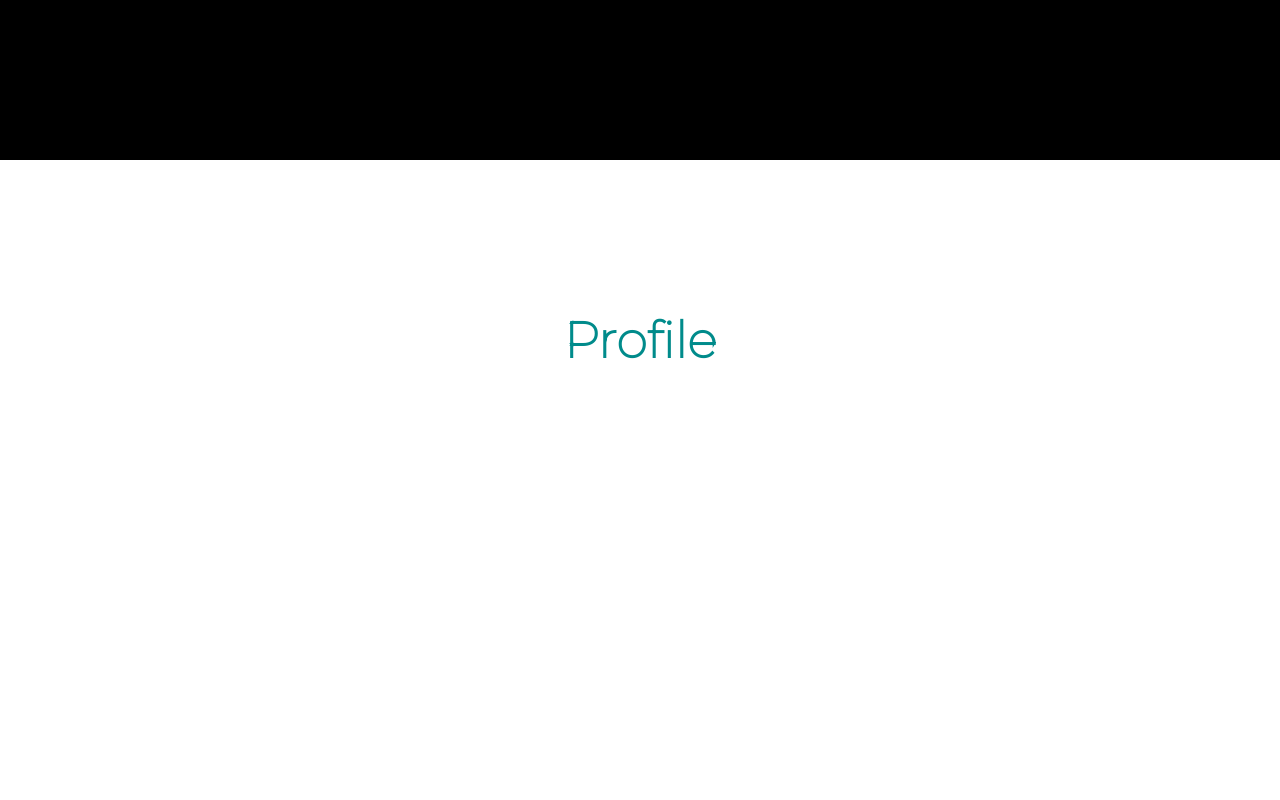
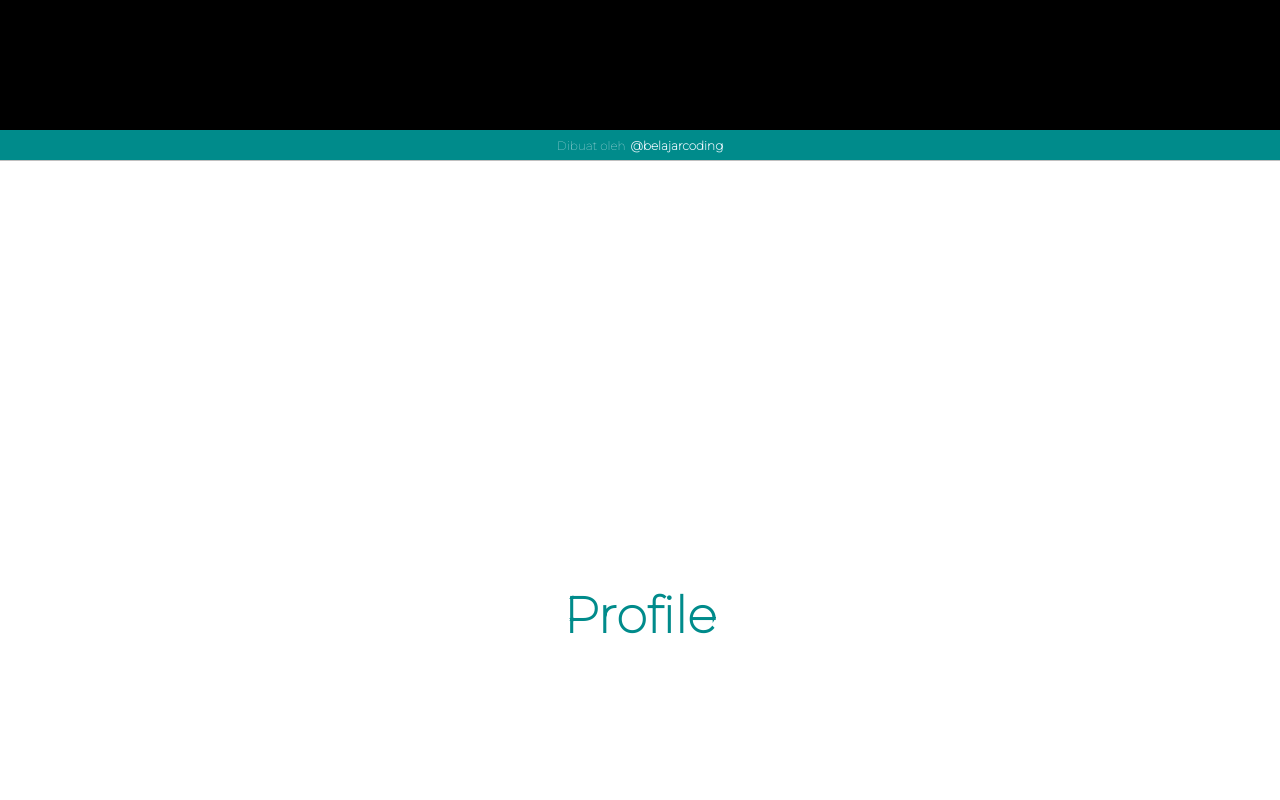
Before and after one commit to ghz27/hamburgercsspure, a plain HTML site: page index.html in a window 1280 px wide. Shown: the part 640-1440 px from the top of the page. Drawn offline with Linux system fonts and the light colour scheme.

Commit message:
update halaman

```diff
--- a/index.html
+++ b/index.html
@@ -40,5 +40,21 @@
     <section id="profile" class="profile">
         <h1>Profile</h1>
     </section>
+
+    <section id="projects" class="projects">
+        <h1>Projects</h1>
+    </section>
+
+    <section id="about" class="about">
+        <h1>About</h1>
+    </section>
+
+    <section id="contact" class="contact">
+        <h1>Contact</h1>
+    </section>
+
+    <div class="footer">
+        Dibuat oleh <span>@belajarcoding</span>
+    </div>
 </body>
 </html>
--- a/style.css
+++ b/style.css
@@ -2,6 +2,7 @@ body {
     padding: 0;
     margin: 0;
     font-family: 'Montserrat', sans-serif;
+    /* background-color: rgb(0, 0, 0); */
 }
 
 nav {
@@ -109,19 +110,40 @@ nav .icon-burger .line {
     margin-top: 15px;
 }
 
-.profile {
+.profile, .projects,
+.about, .contact {
     display: flex;
     height: 100vh;
     justify-content: center;
+    align-items: center;
+    border-top: solid 1px silver;
 }
 
-.profile h1 {
+.profile h1, .projects h1,
+.about h1, .contact h1 {
     margin-top: 150px;
     color: darkcyan;
     font-size: 50px;
 }
 
+.footer {
+    width: 100%;
+    height: 30px;
+    display: flex;
+    justify-content: center;
+    align-items: center;
+    position: sticky;
+    background-color: darkcyan;
+    color: aliceblue;
+    bottom: 0;
+    font-size: 12px;
+    box-shadow: 0px -5px rgba(0, 0, 0, 0.1);
+}
 
+.footer span {
+    margin-left: 5px;
+    font-weight: bold;
+}
 
 @media screen and (max-width: 768px) {
     nav .logo {
@@ -170,4 +192,10 @@ nav .icon-burger .line {
     nav :checked ~ .icon-burger .line:nth-child(2) {
         opacity: 0;
     }
+
+    .home h1, .profile h1,
+    .projects h1, .about h1,
+    .contact h1 {
+        font-size: 30px;
+    }
 }
```
